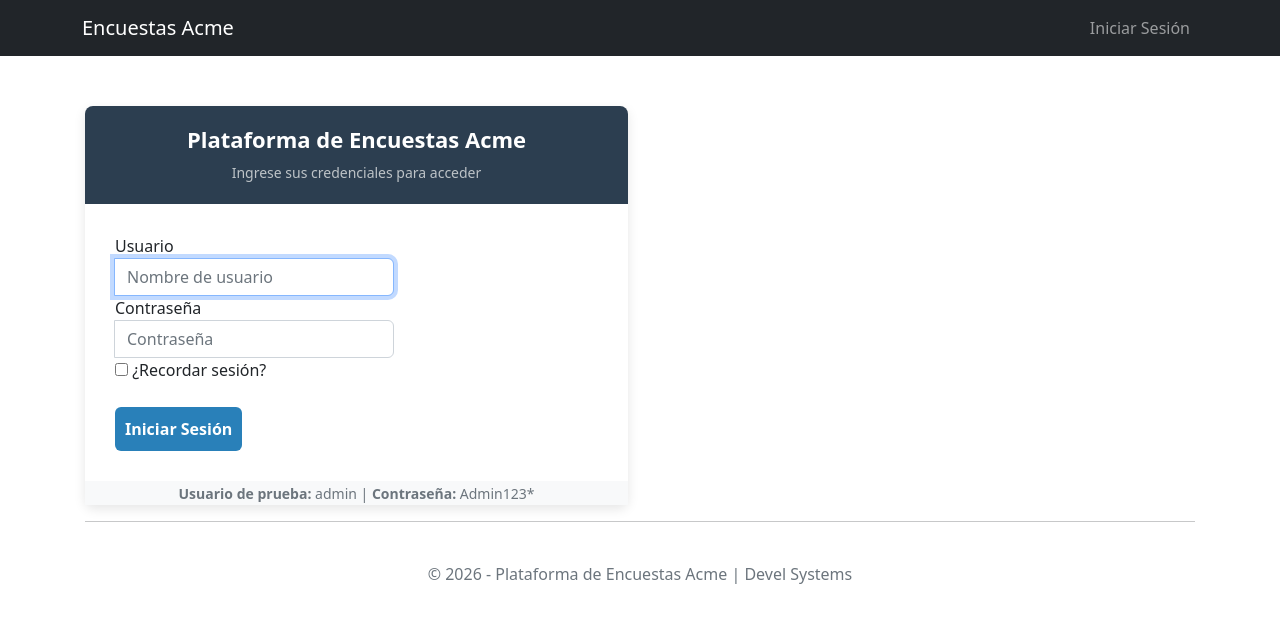
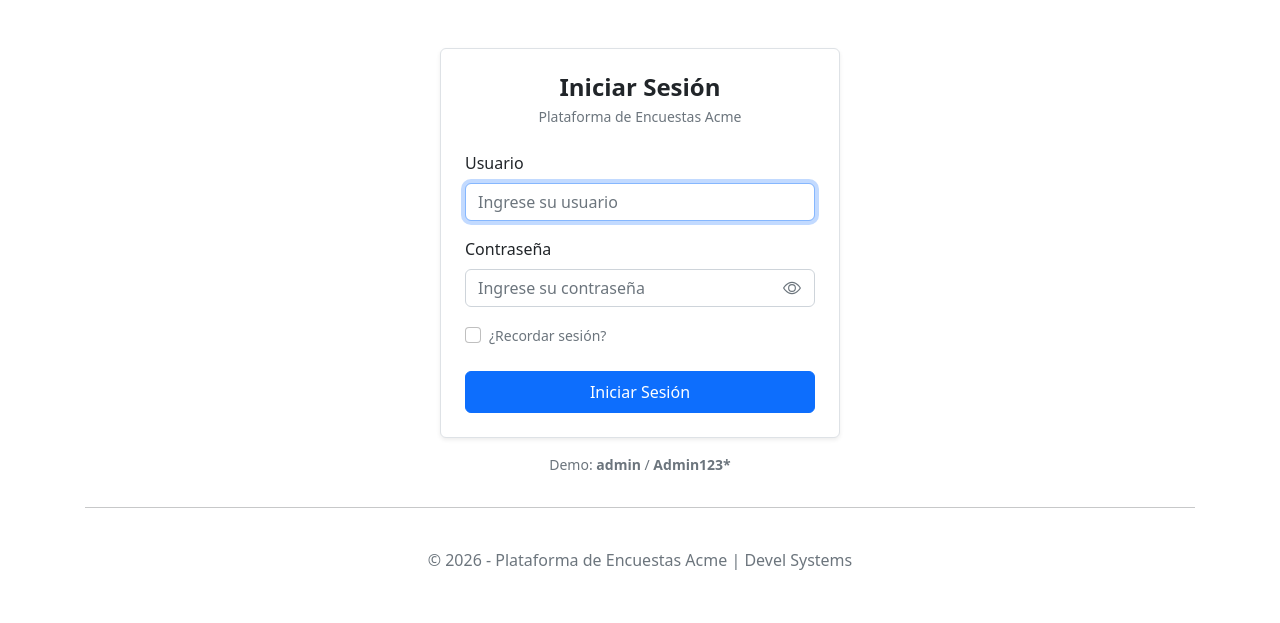
Before and after one commit to windows16/AcmeEncuestasWeb, an ASP.NET MVC app: template Views/Account/Login.cshtml in a window 1280 px wide. Shown: the top 623 px of the page. Run offline with ASP.NET Core 8 and stand-ins for ASP.NET MVC 5, Linux system fonts and the light colour scheme; the template is opened without the code that fills it, so the values that code supplies are empty; the project's own start-up code is not run, and a stand-in starts its controllers and pages; some libraries are stand-ins or nearby versions.

Commit message:
refactor(login): se agrega utf-8 y se mejora el estilo del login

```diff
--- a/Content/Site.css
+++ b/Content/Site.css
@@ -16,5 +16,5 @@
 input,
 select,
 textarea {
-    max-width: 280px;
+    max-width: 100%;
 }
--- a/Views/Account/Login.cshtml
+++ b/Views/Account/Login.cshtml
@@ -4,73 +4,99 @@
     Layout = "~/Views/Shared/_Layout.cshtml";
 }
 
-<div class="row" style="margin-top: 50px;">
-    <div class="col-md-6 col-md-offset-3">
-        <div class="panel panel-default" style="box-shadow: 0 4px 12px rgba(0,0,0,0.1); border-radius: 8px;">
-            <div class="panel-heading text-center" style="background-color: #2c3e50; color: #ffffff; border-top-left-radius: 8px; border-top-right-radius: 8px; padding: 20px;">
-                <h3 class="panel-title" style="font-size: 22px; font-weight: bold;">
-                    <i class="glyphicon glyphicon-lock"></i> Plataforma de Encuestas Acme
-                </h3>
-                <small style="color: #bdc3c7;">Ingrese sus credenciales para acceder</small>
-            </div>
-            <div class="panel-body" style="padding: 30px;">
-                @using (Html.BeginForm("Login", "Account", new { ReturnUrl = ViewBag.ReturnUrl }, FormMethod.Post, new { @class = "form-horizontal", role = "form" }))
+<div class="d-flex justify-content-center align-items-start mt-5">
+    <div class="w-100" style="max-width: 400px;">
+
+        <div class="card shadow-sm border">
+            <div class="card-body p-4">
+
+                <div class="text-center mb-4">
+                    <h4 class="fw-bold mb-1">Iniciar Sesión</h4>
+                    <p class="text-muted small mb-0">Plataforma de Encuestas Acme</p>
+                </div>
+
+                @using (Html.BeginForm("Login", "Account", new { ReturnUrl = ViewBag.ReturnUrl }, FormMethod.Post, new { role = "form" }))
                 {
                     @Html.AntiForgeryToken()
                     @Html.HiddenFor(m => m.ReturnUrl)
 
-                    @Html.ValidationSummary(true, "", new { @class = "alert alert-danger" })
+                    @Html.ValidationSummary(true, "", new { @class = "alert alert-danger py-2 small mb-3" })
 
-                    <div class="form-group">
-                        @Html.LabelFor(m => m.Username, new { @class = "col-md-3 control-label" })
-                        <div class="col-md-9">
-                            <div class="input-group">
-                                <span class="input-group-addon"><i class="glyphicon glyphicon-user"></i></span>
-                                @Html.TextBoxFor(m => m.Username, new { @class = "form-control", placeholder = "Nombre de usuario", autofocus = "autofocus" })
-                            </div>
-                            @Html.ValidationMessageFor(m => m.Username, "", new { @class = "text-danger" })
-                        </div>
+                    <div class="mb-3">
+                        @Html.LabelFor(m => m.Username, new { @class = "form-label" })
+                        @Html.TextBoxFor(m => m.Username, new {
+                            @class = "form-control",
+                            placeholder = "Ingrese su usuario",
+                            autofocus = "autofocus"
+                        })
+                        @Html.ValidationMessageFor(m => m.Username, "", new { @class = "text-danger small d-block mt-1" })
                     </div>
 
-                    <div class="form-group">
-                        @Html.LabelFor(m => m.Password, new { @class = "col-md-3 control-label" })
-                        <div class="col-md-9">
-                            <div class="input-group">
-                                <span class="input-group-addon"><i class="glyphicon glyphicon-asterisk"></i></span>
-                                @Html.PasswordFor(m => m.Password, new { @class = "form-control", placeholder = "Contraseña" })
-                            </div>
-                            @Html.ValidationMessageFor(m => m.Password, "", new { @class = "text-danger" })
+                    <div class="mb-3">
+                        @Html.LabelFor(m => m.Password, new { @class = "form-label" })
+                        <div class="position-relative">
+                            @Html.PasswordFor(m => m.Password, new {
+                                @class = "form-control pe-5",
+                                placeholder = "Ingrese su contraseña",
+                                id = "Password"
+                            })
+                            <button type="button"
+                                    id="btnVerPassword"
+                                    title="Mostrar contraseña"
+                                    class="position-absolute top-50 end-0 translate-middle-y border-0 bg-transparent text-secondary me-2 p-0 d-flex align-items-center"
+                                    style="line-height:1;">
+                                <svg id="iconOjo" xmlns="http://www.w3.org/2000/svg" width="30" height="18" fill="currentColor" viewBox="0 0 16 16">
+                                    <path d="M16 8s-3-5.5-8-5.5S0 8 0 8s3 5.5 8 5.5S16 8 16 8zM1.173 8a13.133 13.133 0 0 1 1.66-2.043C4.12 4.668 5.88 3.5 8 3.5c2.12 0 3.879 1.168 5.168 2.457A13.133 13.133 0 0 1 14.828 8c-.058.087-.122.183-.195.288-.335.48-.83 1.12-1.465 1.755C11.879 11.332 10.119 12.5 8 12.5c-2.12 0-3.879-1.168-5.168-2.457A13.134 13.134 0 0 1 1.172 8z"/>
+                                    <path d="M8 5.5a2.5 2.5 0 1 0 0 5 2.5 2.5 0 0 0 0-5zM4.5 8a3.5 3.5 0 1 1 7 0 3.5 3.5 0 0 1-7 0z"/>
+                                </svg>
+                                <svg id="iconOjoTachado" xmlns="http://www.w3.org/2000/svg" width="30" height="18" fill="currentColor" viewBox="0 0 16 16" style="display:none;">
+                                    <path d="M13.359 11.238C15.06 9.72 16 8 16 8s-3-5.5-8-5.5a7.028 7.028 0 0 0-2.79.588l.77.771A5.944 5.944 0 0 1 8 3.5c2.12 0 3.879 1.168 5.168 2.457A13.134 13.134 0 0 1 14.828 8c-.058.087-.122.183-.195.288-.335.48-.83 1.12-1.465 1.755-.165.165-.337.328-.517.486l.708.709z"/>
+                                    <path d="M11.297 9.176a3.5 3.5 0 0 0-4.474-4.474l.823.823a2.5 2.5 0 0 1 2.829 2.829l.822.822zm-2.943 1.299.822.822a3.5 3.5 0 0 1-4.474-4.474l.823.823a2.5 2.5 0 0 0 2.829 2.829z"/>
+                                    <path d="M3.35 5.47c-.18.16-.353.322-.518.487A13.134 13.134 0 0 0 1.172 8l.195.288c.335.48.83 1.12 1.465 1.755C4.121 11.332 5.881 12.5 8 12.5c.716 0 1.39-.133 2.02-.36l.77.772A7.029 7.029 0 0 1 8 13.5C3 13.5 0 8 0 8s.939-1.721 2.641-3.238l.708.709zm10.296 8.884-12-12 .708-.708 12 12-.708.708z"/>
+                                </svg>
+                            </button>
                         </div>
+                        @Html.ValidationMessageFor(m => m.Password, "", new { @class = "text-danger small d-block mt-1" })
                     </div>
 
-                    <div class="form-group">
-                        <div class="col-md-offset-3 col-md-9">
-                            <div class="checkbox">
-                                <label>
-                                    @Html.CheckBoxFor(m => m.Recordarme) @Html.DisplayNameFor(m => m.Recordarme)
-                                </label>
-                            </div>
-                        </div>
+                    <div class="mb-4 form-check">
+                        @Html.CheckBoxFor(m => m.Recordarme, new { @class = "form-check-input", id = "Recordarme" })
+                        <label class="form-check-label text-muted small" for="Recordarme">
+                            @Html.DisplayNameFor(m => m.Recordarme)
+                        </label>
                     </div>
 
-                    <div class="form-group" style="margin-top: 25px;">
-                        <div class="col-md-offset-3 col-md-9">
-                            <button type="submit" class="btn btn-primary btn-block" style="background-color: #2980b9; border: none; padding: 10px; font-size: 16px; font-weight: bold;">
-                                <i class="glyphicon glyphicon-log-in"></i> Iniciar Sesión
-                            </button>
-                        </div>
+                    <div class="d-grid">
+                        <button type="submit" class="btn btn-primary py-2">
+                            Iniciar Sesión
+                        </button>
                     </div>
                 }
-            </div>
-            <div class="panel-footer text-center" style="background-color: #f8f9fa;">
-                <small class="text-muted">
-                    <strong>Usuario de prueba:</strong> admin | <strong>Contraseña:</strong> Admin123*
-                </small>
+
             </div>
         </div>
+
+        <p class="text-center text-muted small mt-3">
+            Demo: <strong>admin</strong> / <strong>Admin123*</strong>
+        </p>
+
     </div>
 </div>
 
 @section Scripts {
     @Scripts.Render("~/bundles/jqueryval")
+    <script>
+        document.getElementById('btnVerPassword').addEventListener('click', function () {
+            var input   = document.getElementById('Password');
+            var iconOn  = document.getElementById('iconOjo');
+            var iconOff = document.getElementById('iconOjoTachado');
+            var mostrar = input.type === 'password';
+
+            input.type            = mostrar ? 'text'   : 'password';
+            iconOn.style.display  = mostrar ? 'none'   : 'inline';
+            iconOff.style.display = mostrar ? 'inline' : 'none';
+            this.title            = mostrar ? 'Ocultar contraseña' : 'Mostrar contraseña';
+            input.focus();
+        });
+    </script>
 }
--- a/Views/Shared/_Layout.cshtml
+++ b/Views/Shared/_Layout.cshtml
@@ -9,6 +9,8 @@
     @Scripts.Render("~/bundles/modernizr")
 </head>
 <body>
+    @if (Request.IsAuthenticated)
+    {
     <nav class="navbar navbar-expand-sm navbar-toggleable-sm navbar-dark bg-dark">
         <div class="container">
             @Html.ActionLink("Encuestas Acme", "Index", "Home", new { area = "" }, new { @class = "navbar-brand font-weight-bold" })
@@ -18,15 +20,13 @@
             </button>
             <div class="collapse navbar-collapse d-sm-inline-flex justify-content-between">
                 <ul class="navbar-nav flex-grow-1">
-                    @if (Request.IsAuthenticated)
-                    {
-                        <li>@Html.ActionLink("Panel de Control", "Index", "Home", new { area = "" }, new { @class = "nav-link" })</li>
-                    }
+                    <li>@Html.ActionLink("Panel de Control", "Index", "Home", new { area = "" }, new { @class = "nav-link" })</li>
                 </ul>
                 @Html.Partial("_LoginPartial")
             </div>
         </div>
     </nav>
+    }
     <div class="container body-content">
         @RenderBody()
         <hr />
```
Also changed, not shown: Web.config.
